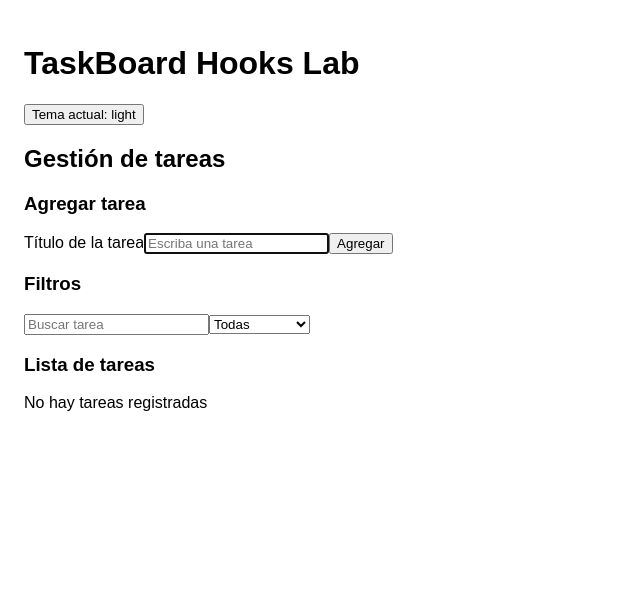
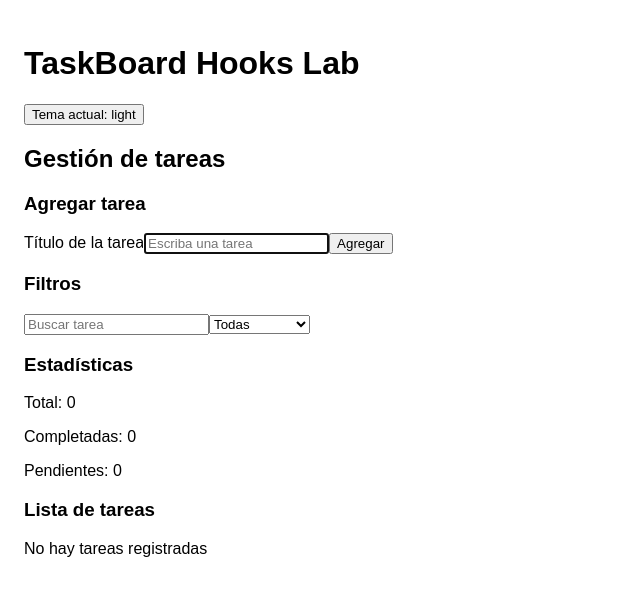
Before and after one commit to JairoGH16/TaskBoard-Pro, a React (Vite) app in the folder taskboard-pro/: page / in a window 1280 px wide. Shown: the top 596 px of the page, without its empty margins (0-640 px from the left). Built offline with nearby package versions, Linux system fonts and the light colour scheme.

Commit message:
Feat: custom hooks

```diff
--- a/taskboard-pro/src/features/tasks/components/TaskBoard.jsx
+++ b/taskboard-pro/src/features/tasks/components/TaskBoard.jsx
@@ -7,12 +7,16 @@ import { taskReducer } from "../reducer/task.reducer"
 import { TASK_ACTION_TYPES } from "../reducer/task-action-types"
 import { TASK_STATUS } from "../constants/task.constants"
 import { TaskFilters } from "./TaskFilters"
+import { TaskStats } from "./TaskStats"
+import { useTaskStats } from "../hooks/useTaskStats"
 
 export function TaskBoard() {
   const [taskText, setTaskText] = useState("")
   const [tasks, dispatch] = useReducer(taskReducer, [])
 const [searchText, setSearchText] = useState("")
 const [statusFilter, setStatusFilter] = useState(TASK_STATUS.ALL)
+
+const stats = useTaskStats(tasks)
 
   const SectionTag = HTML_TAGS.SECTION
   const TitleTag = HTML_TAGS.H2
@@ -95,7 +99,7 @@ const [statusFilter, setStatusFilter] = useState(TASK_STATUS.ALL)
         onSearchTextChange={handleSearchTextChange}
         onStatusFilterChange={handleStatusFilterChange}
       />
-
+<TaskStats stats={stats} />
       <TaskList
         tasks={filteredTasks}
         onToggleTask={handleToggleTask}
--- /dev/null
+++ b/taskboard-pro/src/features/tasks/components/TaskStats.jsx
@@ -0,0 +1,10 @@
+export function TaskStats({ stats }) {
+  return (
+    <section>
+      <h3>Estadísticas</h3>
+      <p>Total: {stats.total}</p>
+      <p>Completadas: {stats.completed}</p>
+      <p>Pendientes: {stats.pending}</p>
+    </section>
+  )
+}
--- /dev/null
+++ b/taskboard-pro/src/features/tasks/hooks/useTaskStats.js
@@ -0,0 +1,15 @@
+import { useMemo } from "react"
+
+export function useTaskStats(tasks) {
+  return useMemo(() => {
+    const total = tasks.length
+    const completed = tasks.filter((task) => task.completed).length
+    const pending = total - completed
+
+    return {
+      total,
+      completed,
+      pending,
+    }
+  }, [tasks])
+}
```
Also changed, not shown: taskboard-pro/src/shared/hooks/useDocumentTitle.js (added, +7 -0 lines).
